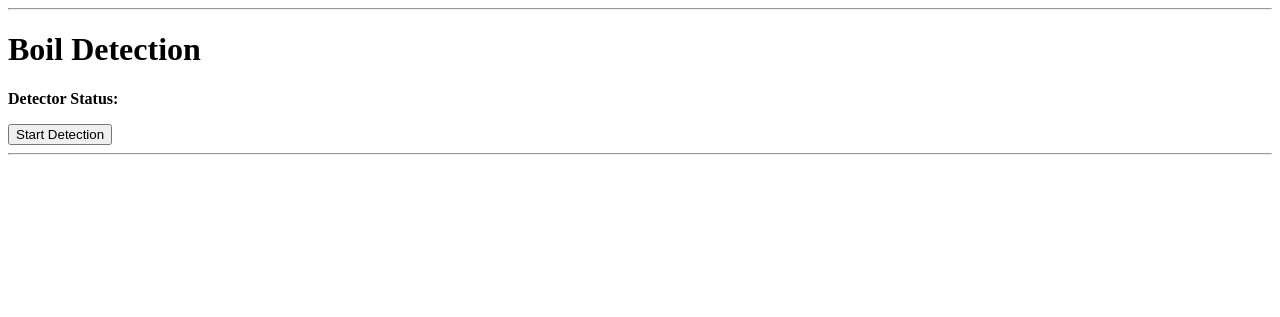
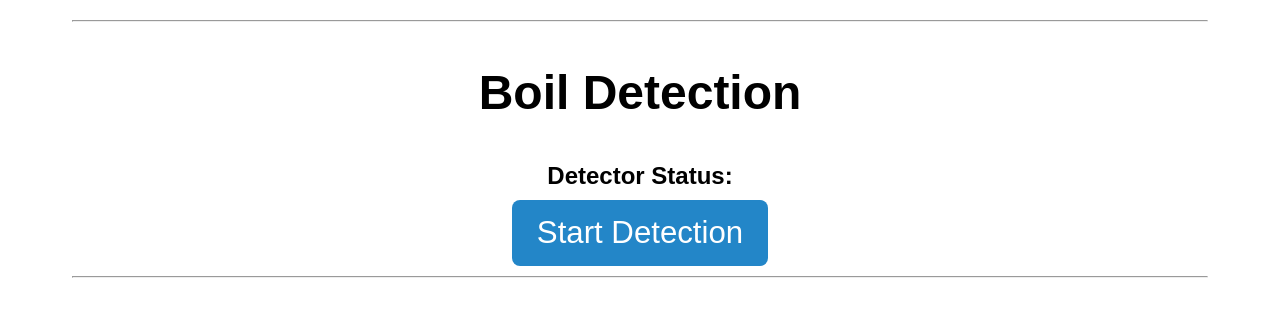
Before and after one commit to nemowang24/DataScienceIntegration, a Django app: template templates/boildetect/index.html in a window 1280 px wide. Shown: the top 317 px of the page. Run offline with Django 5.2, Linux system fonts and the light colour scheme; the template is opened without the code that fills it, so the values that code supplies are empty; some libraries are stand-ins or nearby versions.

Commit message:
boil fonts

```diff
--- a/templates/boildetect/index.html
+++ b/templates/boildetect/index.html
@@ -9,8 +9,71 @@
             font-size: 2em;
             color: red;
         }
+
+        #start-button {
+            font-size: 1.5em; /* Increase button font size for better readability */
+            padding: 15px 25px; /* Add padding for larger touch area */
+            background-color: #2386c8; /* Button background color */
+            color: white; /* Button text color */
+            border: none; /* Remove border */
+            border-radius: 8px; /* Rounded corners */
+            cursor: pointer; /* Pointer cursor on hover */
+        }
+
+        #start-button:active {
+            background-color: #1b6ca8; /* Slightly darker color when clicked */
+        }
+
+        /* Add responsiveness */
+        body {
+            font-family: Arial, sans-serif; /* Use clean font for readability */
+            margin: 10px;
+            font-size: 1.3em;
+        }
+
+        h1 {
+            font-size: 3rem; /* Adjust heading size for mobile screens */
+            text-align: center;
+        }
+
+        #mfcc-output, #mfcc-debug {
+            font-size: 2rem; /* Size debugging info appropriately */
+            word-wrap: break-word; /* Ensure no text overflow */
+        }
+
+        body {
+            display: flex;
+            flex-direction: column; /* Stack content vertically */
+            align-items: center; /* Center-align items horizontally */
+        }
+
+        hr {
+            width: 90%; /* Reduce horizontal line width for small screens */
+        }
+
+        div#mfcc-output, div#mfcc-debug {
+            max-width: 90%;
+            word-wrap: break-word;
+            overflow-wrap: break-word; /* Handle long content properly */
+        }
+
+        p {
+            font-size: 1.5rem;
+            margin: 10px 0;
+        }
+
+        div {
+            font-size: 1.5rem;
+        }
+
+        canvas {
+            width: 100%; /* Full width of parent container */
+            height: auto; /* Maintain aspect ratio */
+        }
+
     </style>
 
+    <meta name="viewport" content="width=device-width, initial-scale=1.0">
 </head>
 <body>
 <hr>
@@ -72,6 +135,10 @@
     detector_status = 0
 
     document.getElementById('start-button').addEventListener('click', async function () {
+
+        // Hide the button
+        this.style.display = 'none';
+
 
         detector_status = '1'
 
```
Also changed, not shown: 1 other file.
